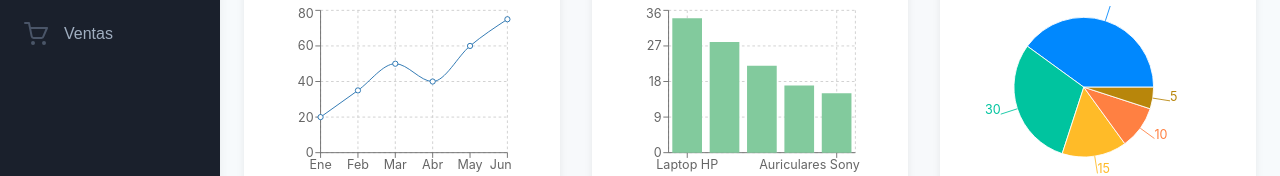
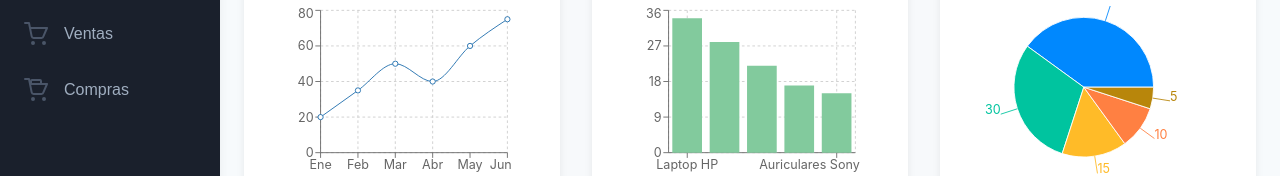
Before and after one commit to Panda2609/my-pyme, a React (Create React App) app: page / in a window 1280 px wide. Shown: the part 349-525 px from the top of the page. Built offline with nearby package versions, Linux system fonts and the light colour scheme.

Commit message:
Creación del componente de compras y linkeo con el sidebar

```diff
--- a/src/App.js
+++ b/src/App.js
@@ -10,6 +10,8 @@ import mockprovidersData from './data/mockProvidersData';
 import Providers from './components/Providers';
 import Sales from './components/Sales';
 import mockSalesData from './data/mockSalesData';
+import mockShoppingData from './data/mockShoppingData';
+import Shopping from './components/Shopping';
 
 
 
@@ -25,6 +27,7 @@ function App() {
         {view === 'clientes' &&  <Client />}
         {view === 'proveedores' && <Providers providers={mockprovidersData}/>}
         {view === 'ventas' && <Sales salesData={mockSalesData} />}
+        {view === 'compras' && <Shopping shoppingData={mockShoppingData} />}
       </main>
     </div>
   );
--- /dev/null
+++ b/src/components/Shopping.jsx
@@ -0,0 +1,14 @@
+import React from "react";
+
+const Shopping = () => {
+    return (
+        <>
+            <div>
+                <h2>Shopping</h2>
+                <p>Componente Shopping en desarrollo.</p>
+            </div>
+        </>
+    );
+}
+
+export default Shopping;
--- a/src/components/Sidebar.jsx
+++ b/src/components/Sidebar.jsx
@@ -72,6 +72,19 @@ const Sidebar = ({ onMenuClick }) => {
           {!collapsed && <span className="menu-text">Ventas</span>}
         </button>
 
+        <button className="sidebar-menu-item" tabIndex={0} onClick={() => onMenuClick('compras')}>
+          <span className="menu-icon">
+            {/* Icono de compras (carrito) */}
+            <svg width="24" height="24" fill="none" stroke="#4A5568" strokeWidth="2" strokeLinecap="round" strokeLinejoin="round" viewBox="0 0 24 24">
+              <circle cx="9" cy="21" r="1"/>
+              <circle cx="20" cy="21" r="1"/>
+              <path d="M1 1h4l2.68 13.39a2 2 0 0 0 2 1.61h7.72a2 2 0 0 0 2-1.61L23 6H6"/>
+              <path d="M7 6V3a1 1 0 0 1 1-1h8a1 1 0 0 1 1 1v3"/>
+            </svg>
+          </span>
+          {!collapsed && <span className="menu-text">Compras</span>}
+        </button>
+
       </nav>
     </aside>
   );
```
Also changed, not shown: src/data/mockShoppingData.js (added), src/styles/Shopping.css (added).
